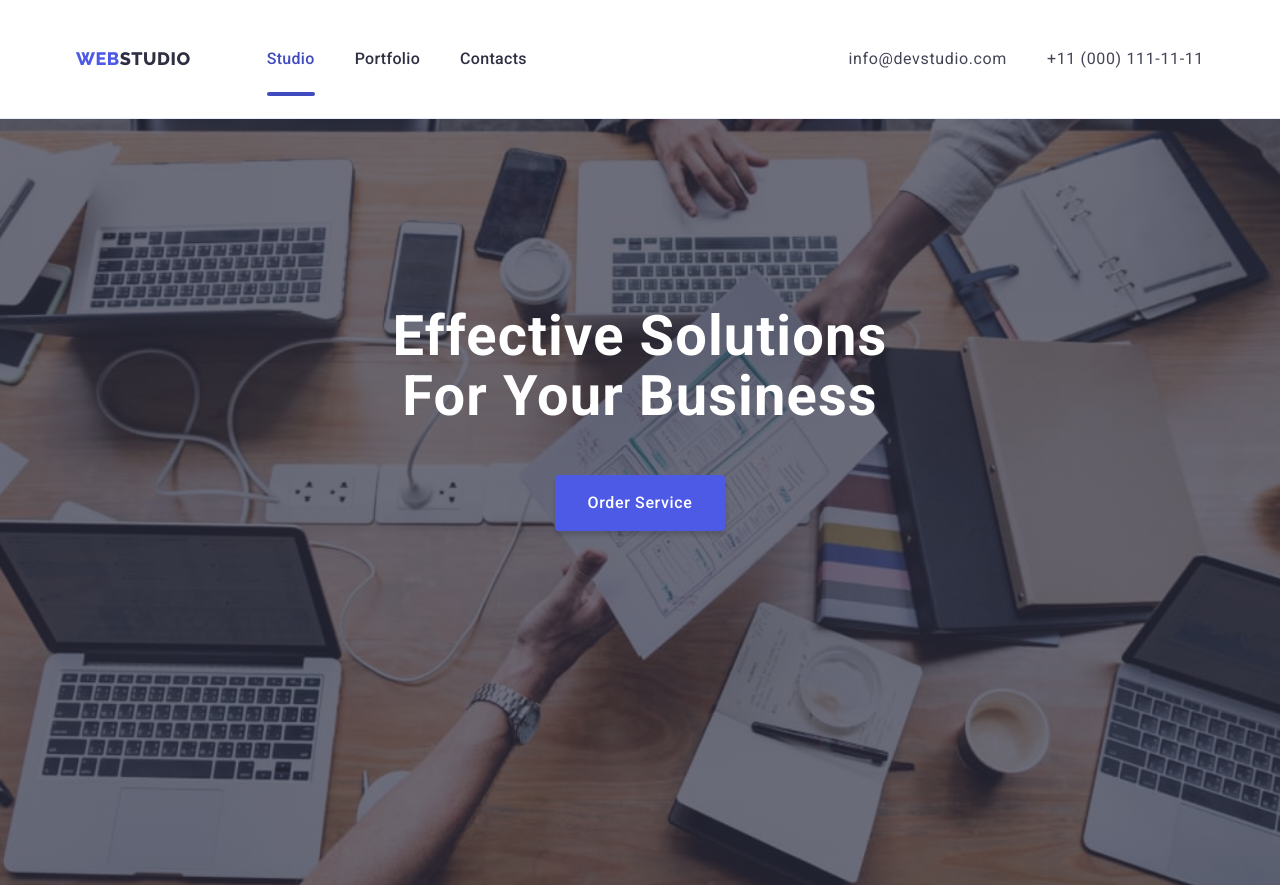
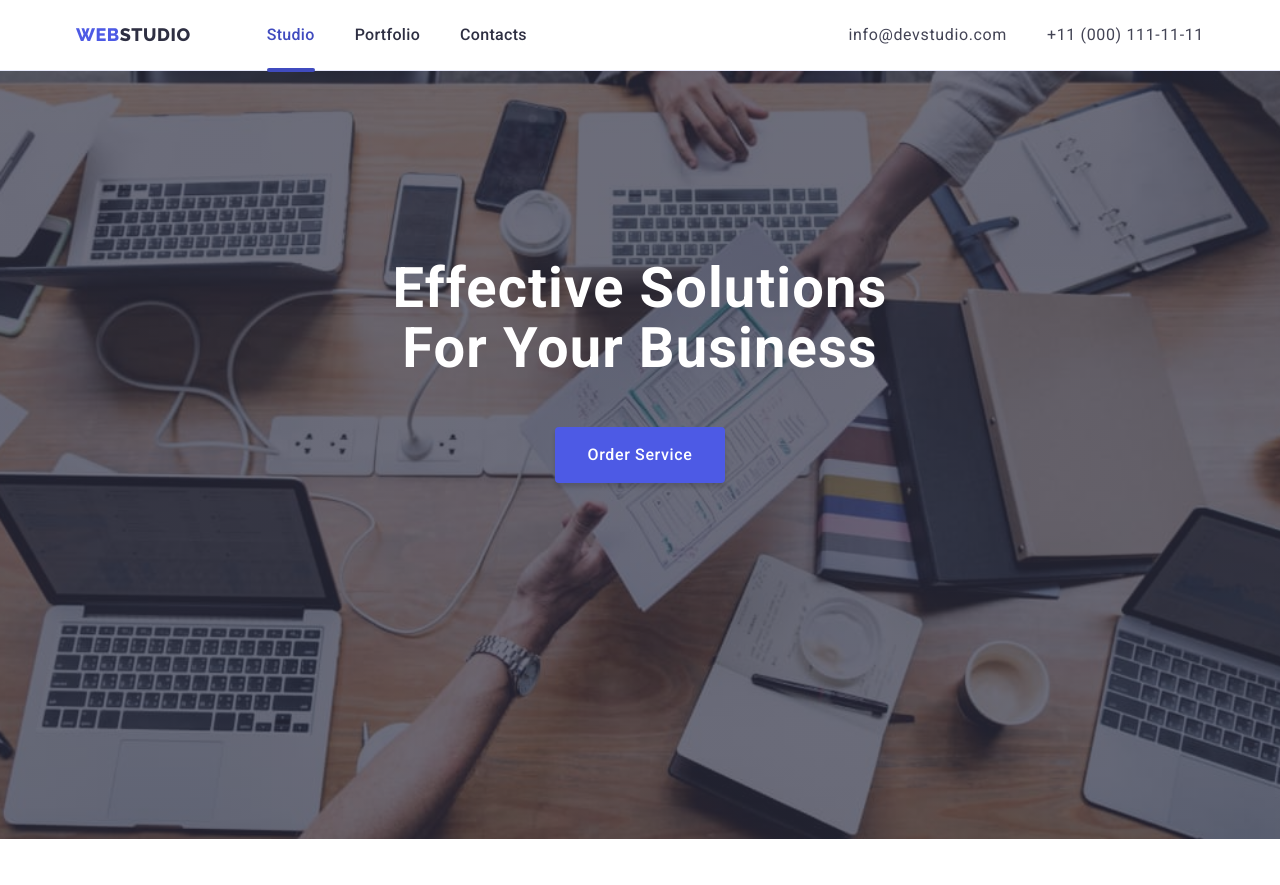
Before and after one commit to KRB-U/goit-markup-hw-07, a plain HTML site: page index.html in a window 1280 px wide. Shown: the top 885 px of the page. Drawn offline with nearby package versions, Linux system fonts and the light colour scheme.

Commit message:
Update styles.css

```diff
--- a/css/styles.css
+++ b/css/styles.css
@@ -136,6 +136,12 @@ img {
     0px 1px 1px rgba(46, 47, 66, 0.16), 0px 1px 6px rgba(46, 47, 66, 0.08);
 }
 
+@media only screen and (min-width: 768px) {
+  .top-header {
+    padding: 0;
+  }
+}
+
 .top-header-container {
   display: flex;
   align-items: center;
```
